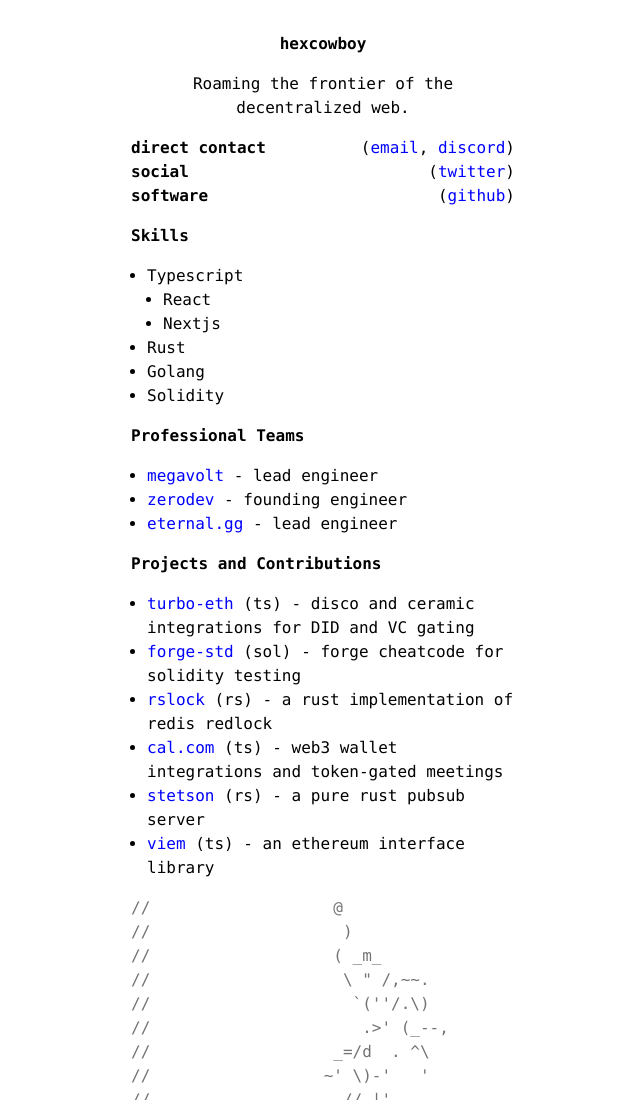
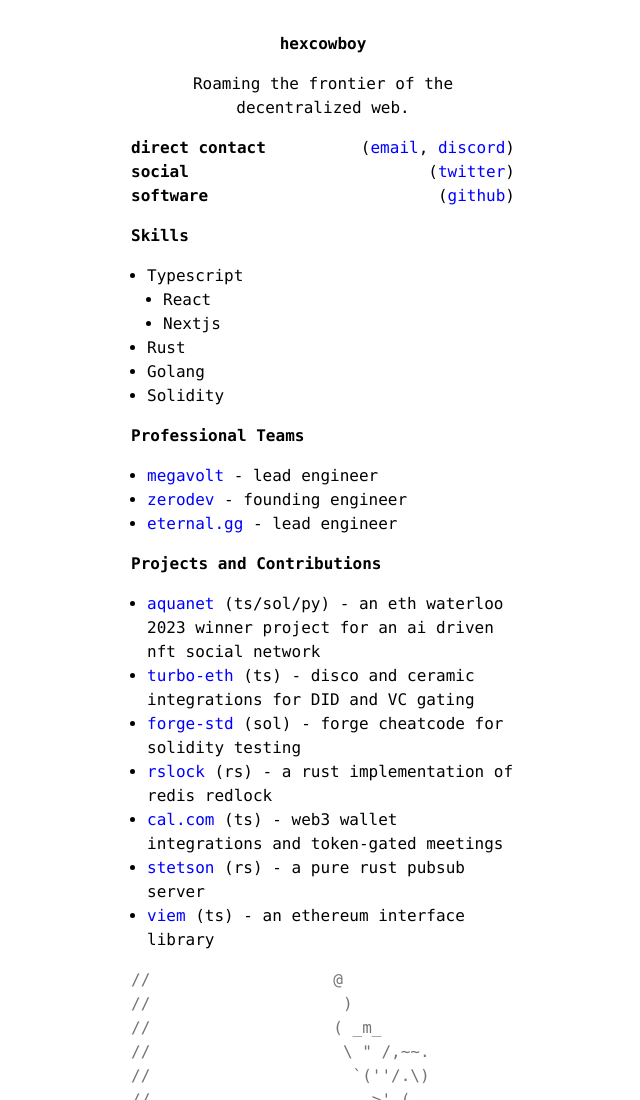
Before and after one commit to hexcowboy/cowboy.dev, an Astro site: page / in a window 1280 px wide. Shown: the top 1100 px of the page, without its empty margins (317-957 px from the left). Built offline with nearby package versions, Linux system fonts and the light colour scheme; Astro itself is replaced by a stand-in of ours.

Commit message:
add aquanet project

```diff
--- a/src/pages/index.astro
+++ b/src/pages/index.astro
@@ -52,6 +52,12 @@
   <h2 class="font-bold">Projects and Contributions</h2>
   <ul>
     <li>
+      <a href="https://github.com/orgs/AquaNet-ETH-Waterloo-2023/repositories"
+        >aquanet</a
+      > (ts/sol/py) - an eth waterloo 2023 winner project for an ai driven nft social
+      network
+    </li>
+    <li>
       <a href="https://github.com/turbo-eth/template-disco-app">turbo-eth</a> (ts)
       - disco and ceramic integrations for DID and VC gating
     </li>
```
